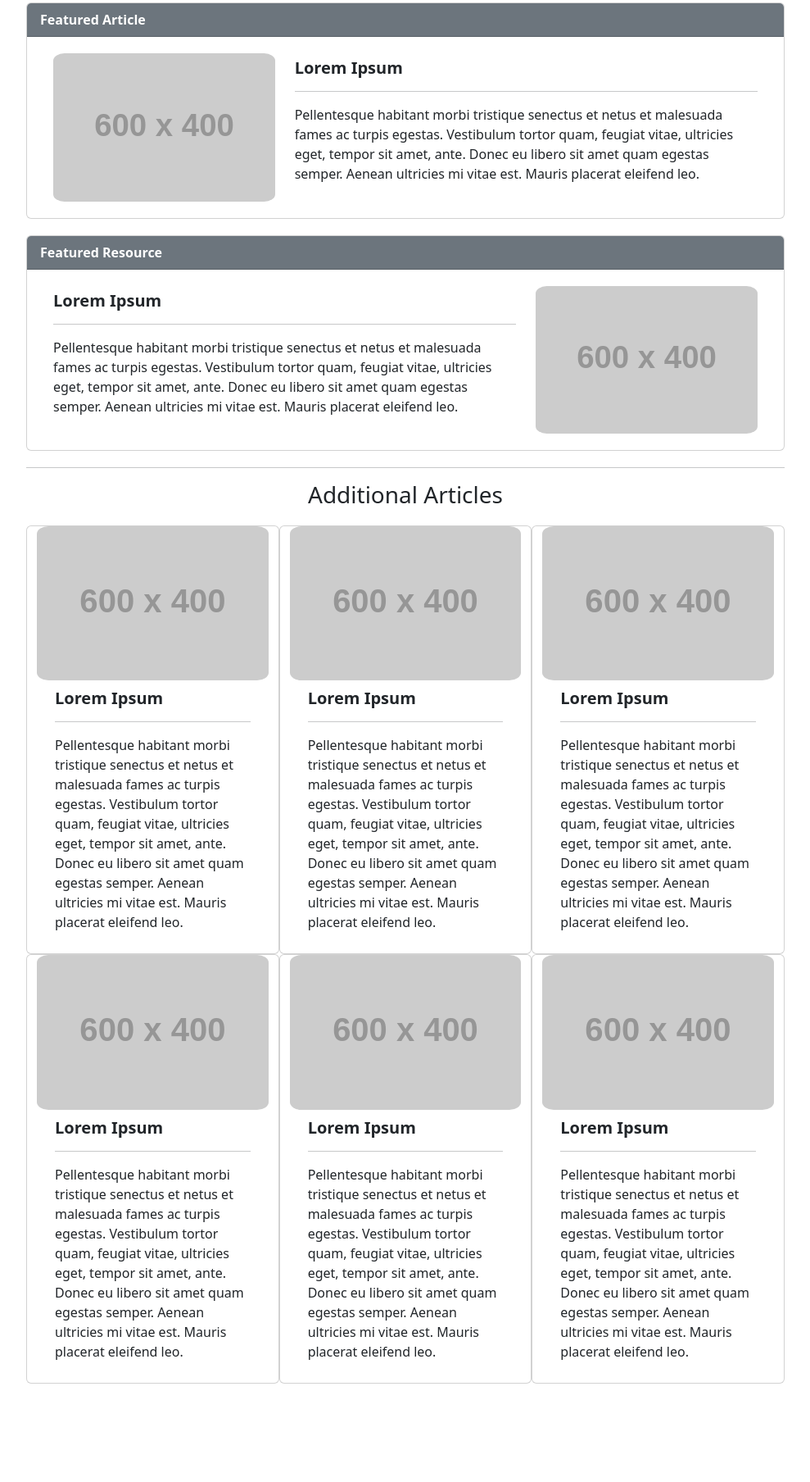
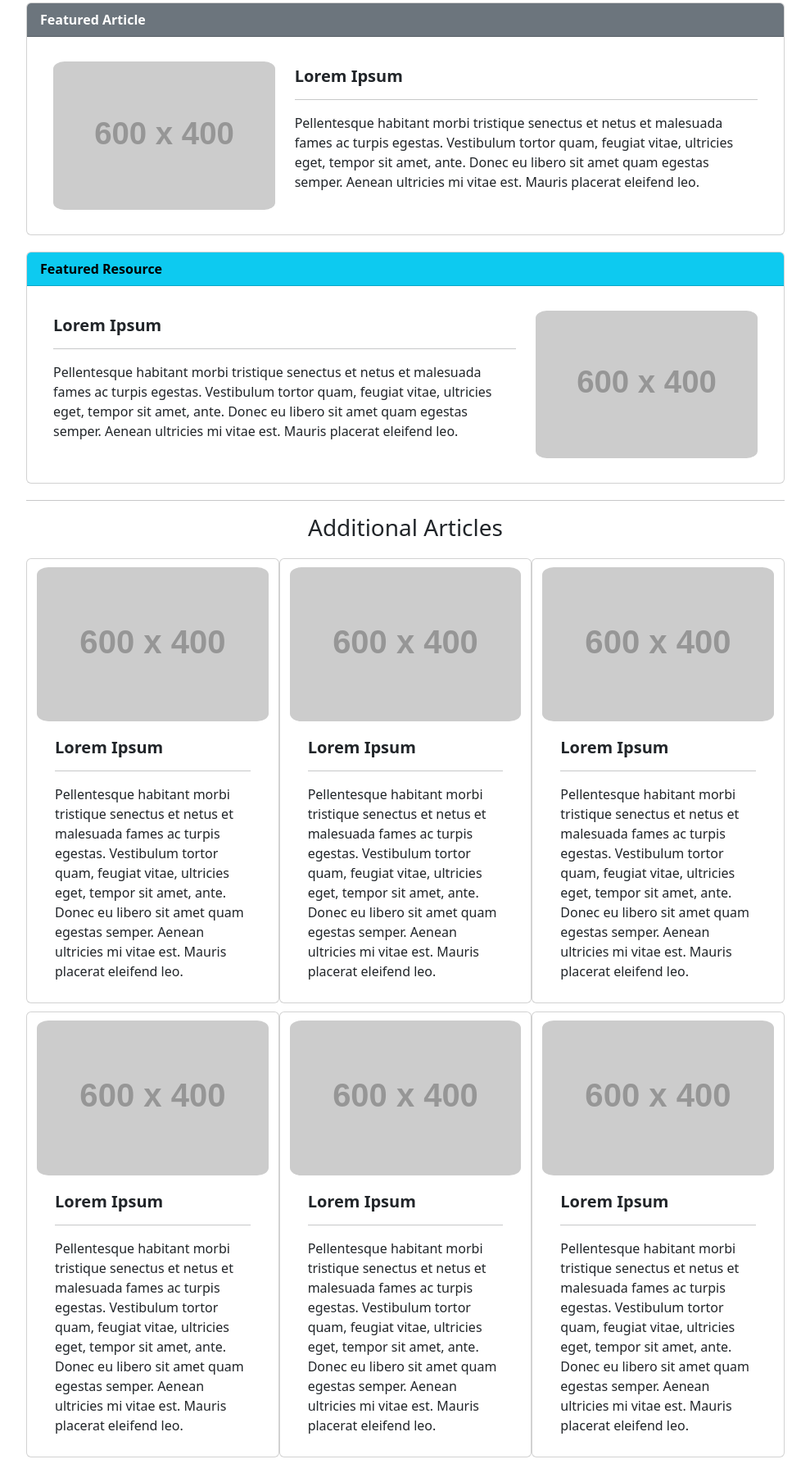
Before and after one commit to TobySushi/SchedulingAppMidterm, a plain HTML site: page greatTips.html in a window 1280 px wide. Shown: the part 232-2040 px from the top of the page at 82% size, without its empty margins (145-1134 px from the left). Before the commit the page ends 1940 px from the top, so only its background shows below. Drawn offline with nearby package versions, Linux system fonts and the light colour scheme; placeholder pictures from the web are drawn by us; files whose address does not match are found by name.

Commit message:
Updated various pages for style consistency

```diff
--- a/CSS/styles.css
+++ b/CSS/styles.css
@@ -17,6 +17,7 @@ set input with strikethrough class ; set label to cb-label class
 
 .card-img-top {
     border-radius: 5%;
+    margin: 10px 0px 10px 0px;
 }
 
 .article-container img {
@@ -35,3 +36,7 @@ set input with strikethrough class ; set label to cb-label class
 .additional-articles {
     margin: 20px 0px 20px 0px;
 }
+
+.form-container {
+    margin: 20px 0px 20px 0px;
+}
--- a/greatTips.html
+++ b/greatTips.html
@@ -78,7 +78,7 @@
                     </div>
 
                     <div class="card center-card" style="width: 100%;">
-                        <div class="card-header text-bg-secondary">
+                        <div class="card-header text-bg-info">
                             <strong>Featured Resource</strong>
                         </div>
                         <div class="row article-container-wide align-items-center">
@@ -99,7 +99,7 @@
 
                     <!--Additional articles-->
                     <div class="row additional-articles" data-masonry='{"percentPosition": true }'>
-                        <div class="card col-4" style="display: inline-block;">
+                        <div class="card col-4" style="display: inline-block; margin-bottom: 10px;">
                             <!--Thumbnail-->
                             <img class="card-img-top" src="https://placehold.co/600x400" alt="article image from rss feed">
                             <div class="row article-container align-items-center">
@@ -113,7 +113,7 @@
                             </div>
                         </div>
 
-                        <div class="card col-4" style="display: inline-block;">
+                        <div class="card col-4" style="display: inline-block;margin-bottom: 10px;">
                             <!--Thumbnail-->
                             <img class="card-img-top" src="https://placehold.co/600x400" alt="article image from rss feed">
                             <div class="row article-container align-items-center">
@@ -127,7 +127,7 @@
                             </div>
                         </div>
 
-                        <div class="card col-4" style="display: inline-block;">
+                        <div class="card col-4" style="display: inline-block;margin-bottom: 10px;">
                             <!--Thumbnail-->
                             <img class="card-img-top" src="https://placehold.co/600x400" alt="article image from rss feed">
                             <div class="row article-container align-items-center">
@@ -141,7 +141,7 @@
                             </div>
                         </div>
 
-                        <div class="card col-4" style="display: inline-block;">
+                        <div class="card col-4" style="display: inline-block;margin-bottom: 10px;">
                             <!--Thumbnail-->
                             <img class="card-img-top" src="https://placehold.co/600x400" alt="article image from rss feed">
                             <div class="row article-container align-items-center">
@@ -155,7 +155,7 @@
                             </div>
                         </div>
 
-                        <div class="card col-4" style="display: inline-block;">
+                        <div class="card col-4" style="display: inline-block;margin-bottom: 10px;">
                             <!--Thumbnail-->
                             <img class="card-img-top" src="https://placehold.co/600x400" alt="article image from rss feed">
                             <div class="row article-container align-items-center">
@@ -169,7 +169,7 @@
                             </div>
                         </div>
 
-                        <div class="card col-4" style="display: inline-block;">
+                        <div class="card col-4" style="display: inline-block;margin-bottom: 10px;">
                             <!--Thumbnail-->
                             <img class="card-img-top" src="https://placehold.co/600x400" alt="article image from rss feed">
                             <div class="row article-container align-items-center">
```
Also changed, not shown: inputData.html (+5 -1 lines), viewGoals.html (+5 -5 lines).
